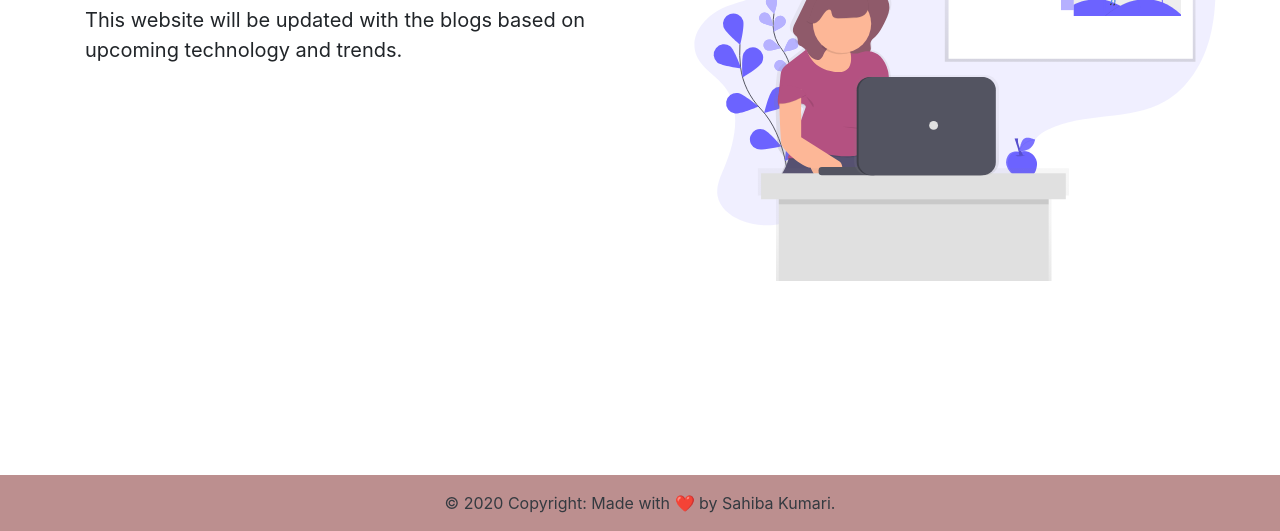
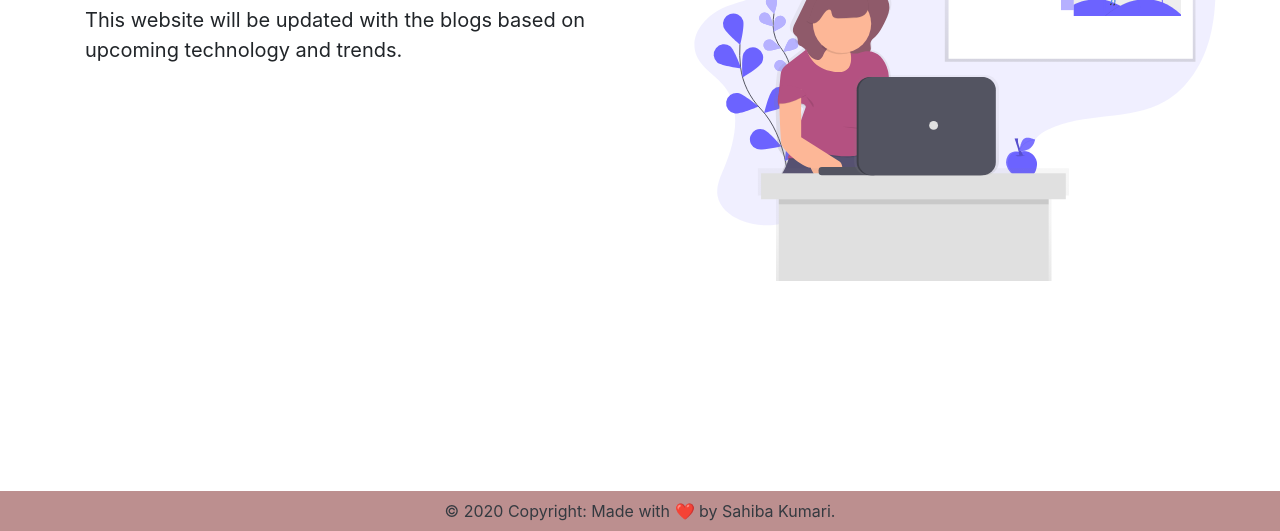
Before and after one commit to sahiba0915/blog-page, a plain HTML site: page index.html in a window 1280 px wide. Shown: the part 269-800 px from the top of the page. Drawn offline with nearby package versions, Linux system fonts and the light colour scheme.

Commit message:
Update index.html

```diff
--- a/index.html
+++ b/index.html
@@ -43,7 +43,7 @@
       </div>
 
        <!-- Copyright -->
-    <div class="footer-copyright fixed-bottom navbar-light text-center text-dark py-3">© 2020 Copyright: Made with ❤️ by Sahiba
+    <div class="footer-copyright fixed-bottom navbar-light text-center text-dark py-2">© 2020 Copyright: Made with ❤️ by Sahiba
       Kumari.
   </div>
   <!-- Copyright -->
```
